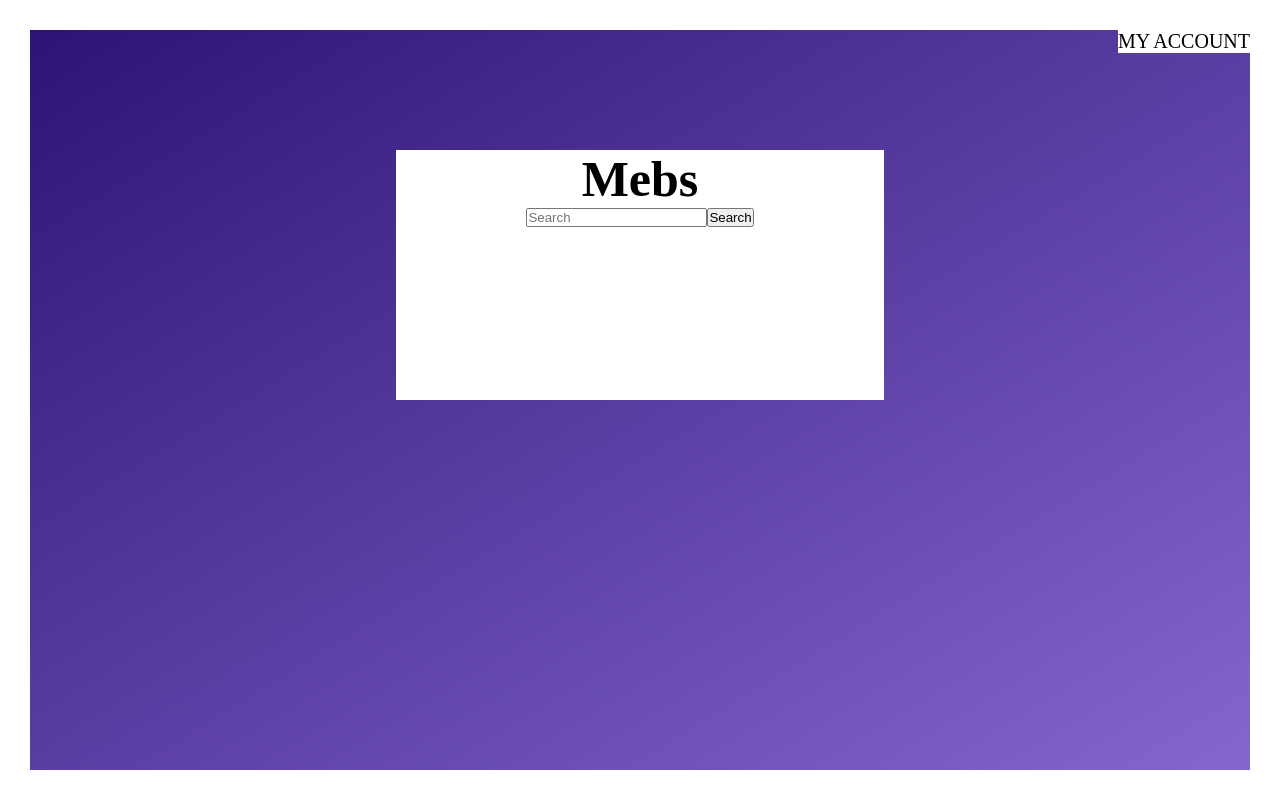
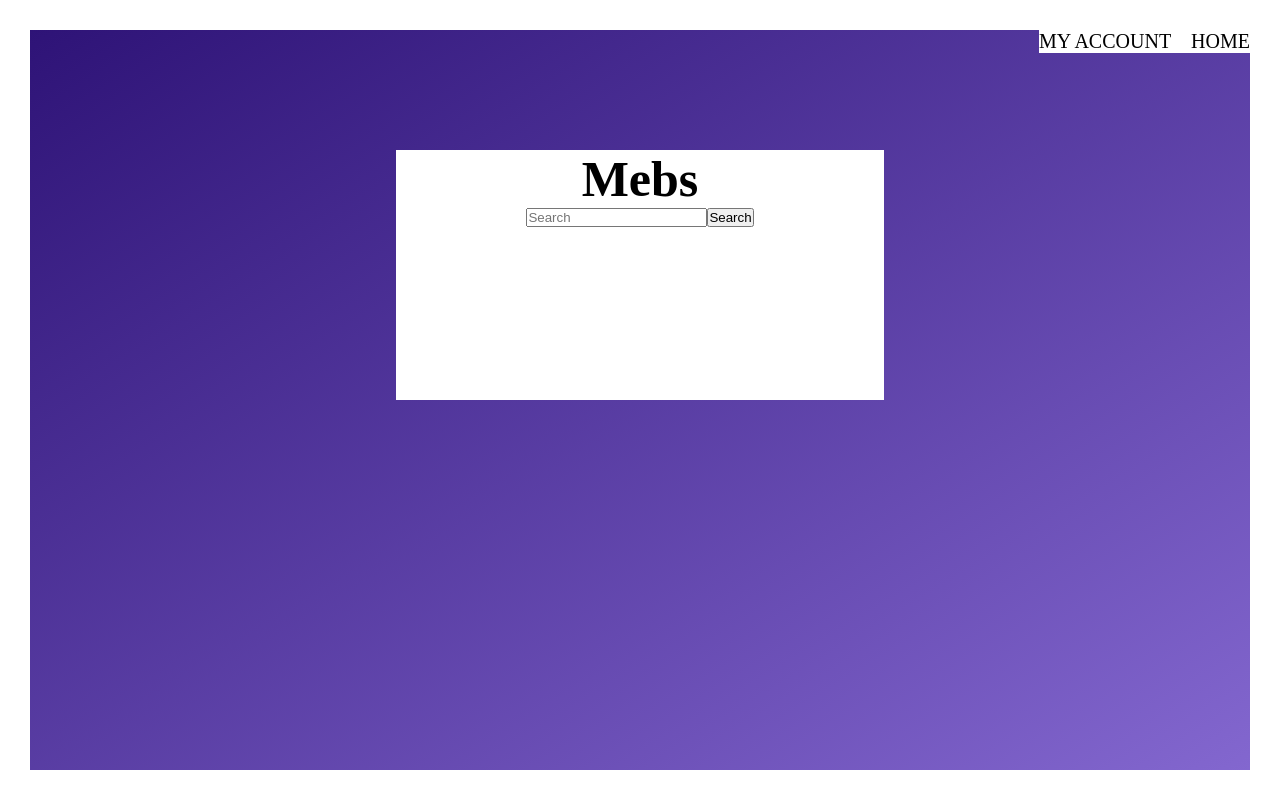
Before and after one commit to cecheta/mebs, a React (Create React App) app in the folder frontend/: page / in a window 1280 px wide. Built offline with nearby package versions, Linux system fonts and the light colour scheme.

Commit message:
Added Home to navigation

```diff
--- a/frontend/src/components/Navigation/Navigation.js
+++ b/frontend/src/components/Navigation/Navigation.js
@@ -1,15 +1,21 @@
 import React from 'react';
 import { Link } from 'react-router-dom';
+import { withRouter } from 'react-router-dom';
 import './Navigation.scss';
 
-const Navigation = () => {
+const Navigation = (props) => {
   return (
     <ul className="Navigation">
+      {props.location.pathname !== '/account' ? (
+        <li>
+          <Link to="/account">MY ACCOUNT</Link>
+        </li>
+      ) : null}
       <li>
-        <Link to="/account">MY ACCOUNT</Link>
+        <Link to="/">HOME</Link>
       </li>
     </ul>
   );
 };
 
-export default Navigation;
+export default withRouter(Navigation);
--- a/frontend/src/components/Navigation/Navigation.scss
+++ b/frontend/src/components/Navigation/Navigation.scss
@@ -4,6 +4,10 @@
   display: inline-flex;
   justify-content: flex-end;
   float: right;
+
+  li:not(:first-child) {
+    margin-left: 2rem;
+  }
 
   a:link,
   a:visited {
```
